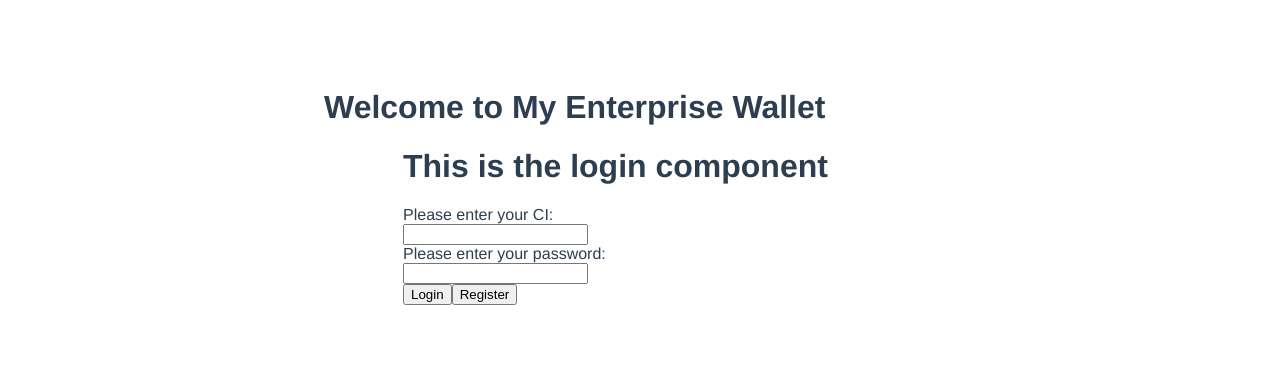
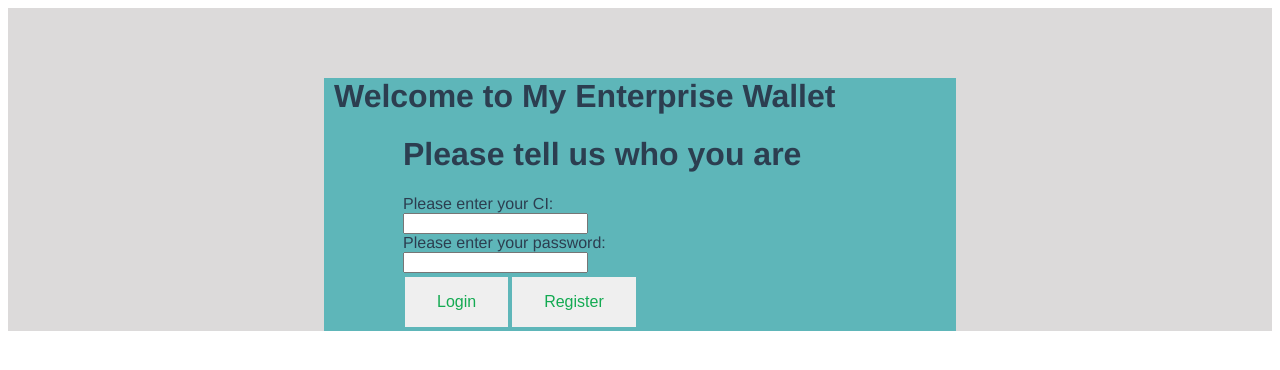
Before and after one commit to AlejandraDay/BRD, a Vue app: page /transaction in a window 1280 px wide. Shown: the top 370 px of the page. Built offline with nearby package versions, Linux system fonts and the light colour scheme.

Commit message:
develop: esthetic changes

```diff
--- a/src/App.vue
+++ b/src/App.vue
@@ -26,7 +26,7 @@ export default {
     ...mapActions(["profileView"]),
     redirectProfile() {
       this.profileView(false);
-      this.$router.push("Account");
+      this.$router.push("/Account");
     }
   },
   computed: {
@@ -40,6 +40,9 @@ export default {
 
 <style>
 #app {
+  width: 100%;
+  height: 100%;
+  background: rgba(56, 47, 47, 0.178);
   font-family: Helvetica, Arial, sans-serif;
   -webkit-font-smoothing: antialiased;
   -moz-osx-font-smoothing: grayscale;
--- a/src/components/Login.vue
+++ b/src/components/Login.vue
@@ -1,6 +1,6 @@
 <template>
   <div class="login">
-    <h1>This is the login component</h1>
+    <h1>Please tell us who you are</h1>
     <label for="user" type="number">Please enter your CI: </label>
     <br />
     <input class="ci" name="user" type="number" v-model="ci" />
@@ -67,6 +67,19 @@ export default {
 </script>
 
 <style scoped>
+button {
+  border: black;
+  color: rgb(19, 170, 82);
+  padding: 16px 32px;
+  text-align: center;
+  text-decoration: none;
+  display: inline-block;
+  font-size: 16px;
+  margin: 4px 2px;
+  transition-duration: 0.4s;
+  cursor: pointer;
+  display: inline-block;
+}
 .login {
   margin: auto;
   width: 75%;
--- a/src/components/TransactionTable.vue
+++ b/src/components/TransactionTable.vue
@@ -21,6 +21,8 @@
         v-if="filterDateBy.year || filterDateBy.month || filterDateBy.date"
         type="date"
         v-model="filterDate"
+        v-on:keyup="start()"
+        v-on:click="start()"
       />
       <input
         class="categories"
@@ -75,7 +77,7 @@
       <button class="end" v-on:click="end()">End</button>
     </div>
     <label class="total"
-      >{{ this.currentUser.name }}'s balance: {{ total }}</label
+      >{{ this.currentUser.name }}'s balance: <b>{{ total }}</b></label
     >
   </div>
 </template>
@@ -210,6 +212,28 @@ export default {
 </script>
 
 <style scoped>
+button {
+  border: black;
+  color: rgb(19, 170, 82);
+  text-align: center;
+  text-decoration: none;
+  display: inline-block;
+  font-size: 16px;
+  margin: 4px 2px;
+  transition-duration: 0.4s;
+  cursor: pointer;
+  display: inline-block;
+}
+
+input,
+h1 {
+  margin: 10px;
+}
+
+label {
+  margin: 5px;
+}
+
 .sort {
   margin: auto;
 }
@@ -219,8 +243,10 @@ export default {
   right: 1;
 }
 .transactions {
+  background: rgba(26, 164, 168, 0.644);
   margin: auto;
   width: 75%;
+  color: black;
 }
 table,
 th,
--- a/src/views/CategoryReg.vue
+++ /dev/null
@@ -1,27 +0,0 @@
-<template>
-  <div>
-    <button @click="redirectTable()" class="addbutton">Go to Table</button>
-    <CategoryReg />
-  </div>
-</template>
-
-<script>
-import CategoryReg from "@/components/CategoryReg.vue";
-export default {
-  name: "CategoryRegister",
-  components: {
-    CategoryReg
-  },
-  methods: {
-    redirectTable() {
-      this.$router.push("categories");
-    }
-  }
-};
-</script>
-
-<style scoped>
-div {
-  font-family: Helvetica, sans-serif;
-}
-</style>
--- a/src/views/Home.vue
+++ b/src/views/Home.vue
@@ -15,7 +15,11 @@ export default {
 </script>
 
 <style scoped>
+h1 {
+  margin: 10px;
+}
 .home {
+  background: rgba(26, 164, 168, 0.644);
   margin: auto;
   width: 50%;
 }
--- a/src/views/Transaction.vue
+++ b/src/views/Transaction.vue
@@ -1,11 +1,10 @@
 <template>
   <div>
-    <TransactionTable msg="This is the transaction's table" />
-    <br />
+    <TransactionTable
+      msg="Here you can see your balance and choose what to see"
+    />
     <button class="add" v-on:click="goAdd()">add</button>
-    <br />
     <button class="ed" v-on:click="goEditDelete()">Edit/Delete</button>
-    <br />
     <button class="cat" v-on:click="goCategories()">Categories</button>
   </div>
 </template>
@@ -34,6 +33,31 @@ export default {
 </script>
 
 <style scoped>
+button {
+  border: black;
+  border-color: black;
+  background: rgb(255, 255, 255);
+  color: rgb(19, 170, 82);
+  padding: 16px 32px;
+  text-align: center;
+  text-decoration: none;
+  display: inline-block;
+  font-size: 16px;
+  margin: 4px 2px;
+  transition-duration: 0.4s;
+  cursor: pointer;
+  display: inline-block;
+}
+
+.ed,
+.add {
+  margin-left: 1%;
+}
+
+.cat {
+  margin-left: 72%;
+}
+
 div {
   font-family: Helvetica, sans-serif;
 }
```
